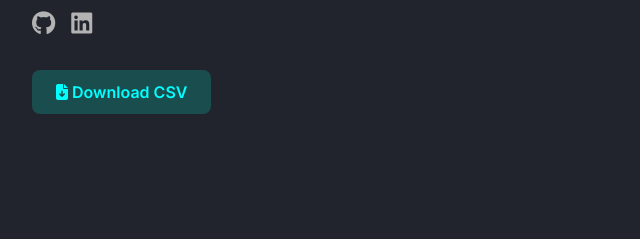
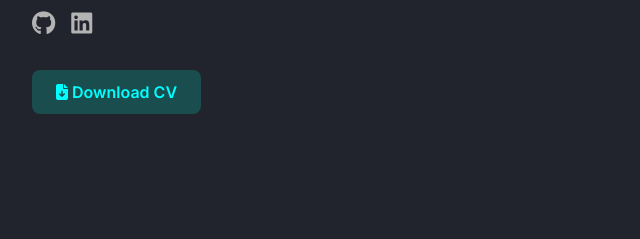
Before and after one commit to Ap3xY/portfolio, a plain HTML site: page index.html in a window 1280 px wide. Shown: the part 246-485 px from the top of the page, 124-764 px from the left. Drawn offline with Linux system fonts and the light colour scheme.

Commit message:
fix: change download csv button to download cv

```diff
--- a/index.html
+++ b/index.html
@@ -42,9 +42,9 @@
         </div>
 
         <div>
-          <button class="download-csv-btn" id="download-csv-btn">
+          <button class="download-cv-btn" id="download-cv-btn">
             <i class="fa-solid fa-file-arrow-down"></i>
-            Download CSV
+            Download CV
           </button>
         </div>
       </section>
--- a/scripts.js
+++ b/scripts.js
@@ -117,6 +117,6 @@ function downloadCsv() {
   console.log("downloading CSV...");
 }
 
-const downloadCsvBtn = document.getElementById("download-csv-btn");
+const downloadCvBtn = document.getElementById("download-csv-btn");
 
-downloadCsvBtn.addEventListener("click", downloadCsv);
+downloadCvBtn.addEventListener("click", downloadCsv);
--- a/styles.css
+++ b/styles.css
@@ -271,7 +271,7 @@ h2 {
   font-weight: 700;
 }
 
-.download-csv-btn {
+.download-cv-btn {
   padding: 0.75rem 1.5rem;
   cursor: pointer;
   border: none;
```
